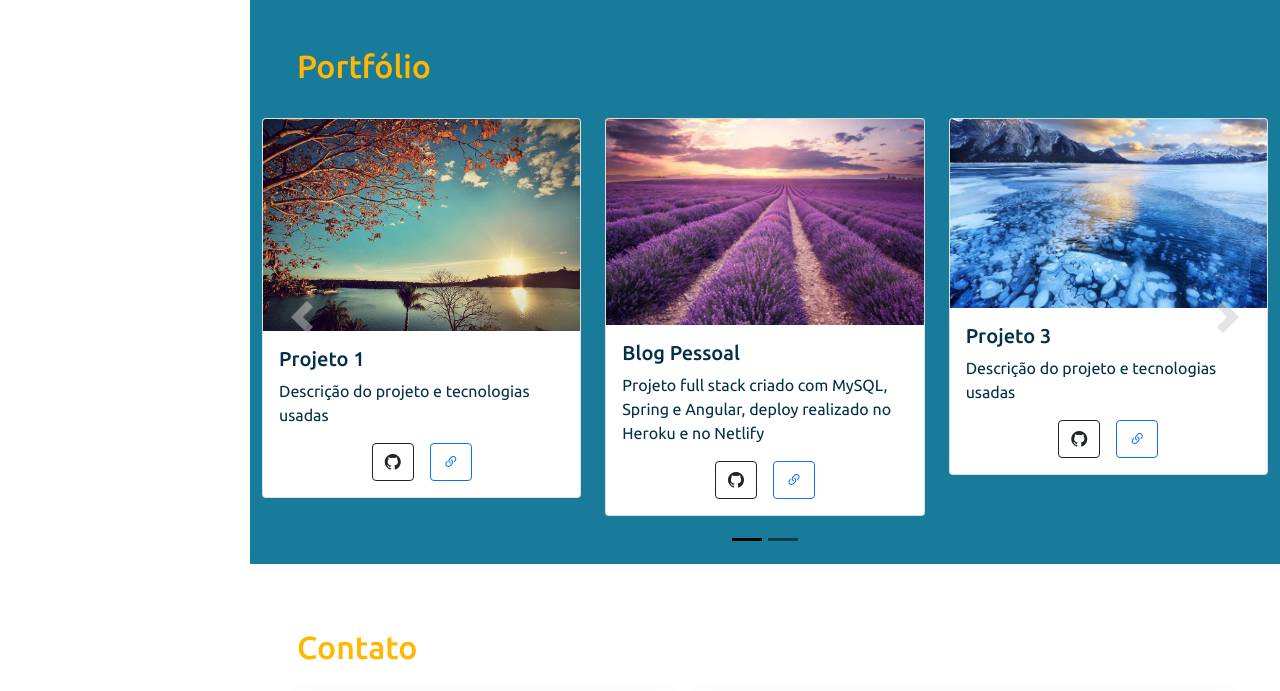
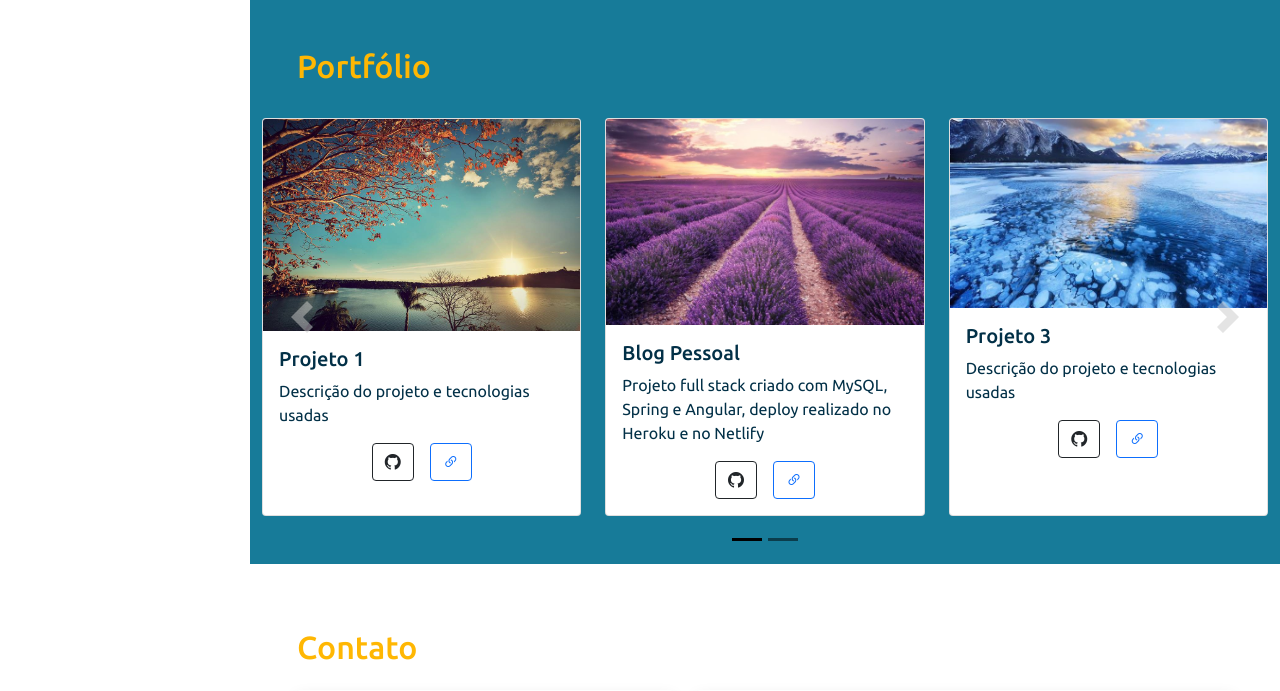
Before and after one commit to johnnyalvesx/portifolio-responsivo, a Flask app: page / in a window 1280 px wide. Shown: the part 3261-3952 px from the top of the page. Run offline with Flask 2, Linux system fonts and the light colour scheme; some libraries are stand-ins or nearby versions.

Commit message:
Ajuste na altura dos cards (portfólio)

```diff
--- a/templates/index.html
+++ b/templates/index.html
@@ -377,7 +377,7 @@
 
                             <div class="row row-cols-1 row-cols-md-3 g-4">
                                 <div class="col">
-                                    <div class="card">
+                                    <div class="card h-100">
                                         <img src="../static/img/p1.jpg" class="card-img-top"
                                             alt="Plataforma educacional">
                                         <div class="card-body">
@@ -393,7 +393,7 @@
                                     </div>
                                 </div>
                                 <div class="col">
-                                    <div class="card">
+                                    <div class="card h-100">
                                         <img src="../static/img/p2.jpg" class="card-img-top img-fluid w-100"
                                             alt="print do blog">
                                         <div class="card-body">
@@ -411,7 +411,7 @@
                                     </div>
                                 </div>
                                 <div class="col">
-                                    <div class="card">
+                                    <div class="card h-100">
                                         <img src="../static/img/p3.jpg" class="card-img-top img-fluid w-100"
                                             alt="print do blog">
                                         <div class="card-body">
@@ -430,7 +430,7 @@
 
                         </div>
 
-                        <div class="carousel-item" data-bs-interval="2000">
+                        <div class="carousel-item" data-bs-interval="10000">
                             <div class="row row-cols-1 row-cols-md-3 g-4 carousel-size">
                                 <div class="col">
                                     <div class="card h-100">
```
